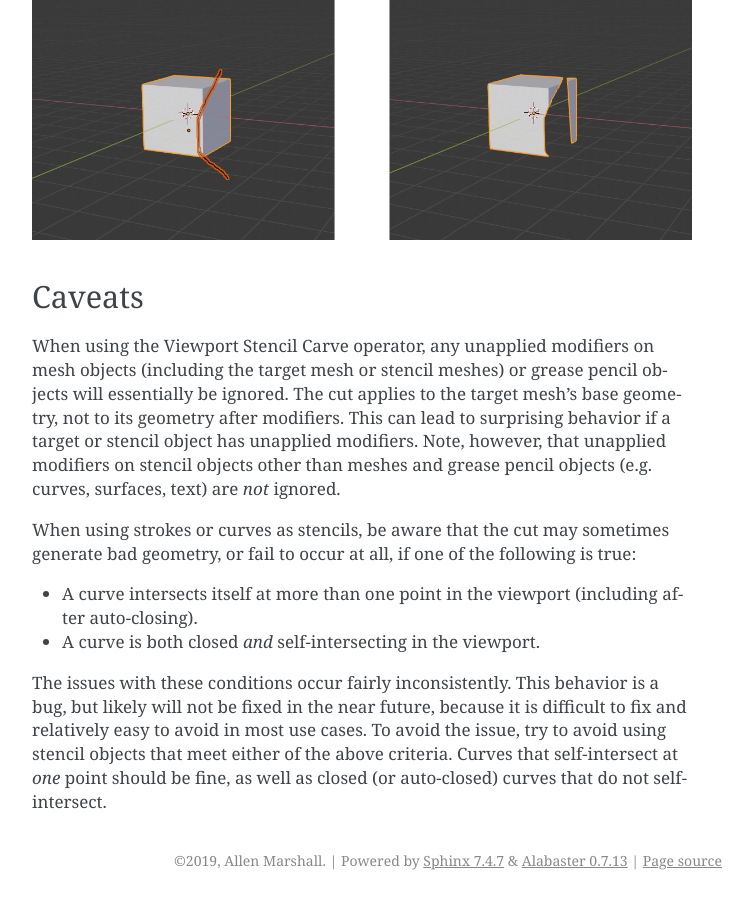
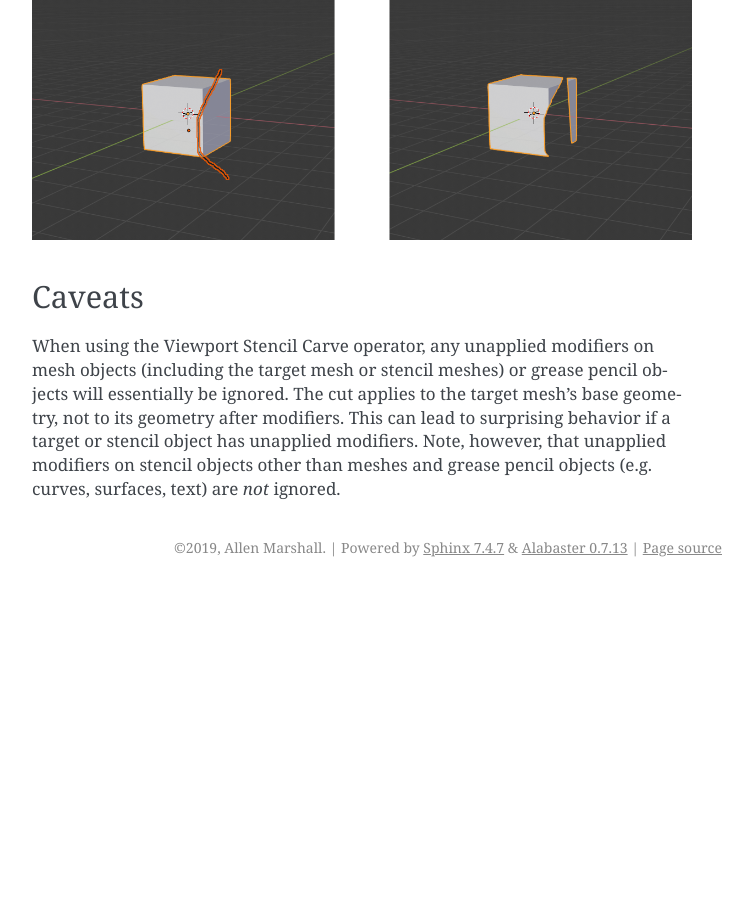
Before and after one commit to allen-marshall/blender-view-carve, a Sphinx documentation site: the page built from docs/usage.rst, in a window 1280 px wide and 900 px high, scrolled down 2494 px. Shown: the whole window, without its empty margins (388-1141 px from the left). Built offline with Sphinx 7.4.7, drawn with Linux system fonts in a browser that asks for light colours; after the commit the page ends 3081 px from its top, so only the background shows below that.

Commit message:
Removed an obsolete caveat in the documentation.

```diff
--- a/docs/usage.rst
+++ b/docs/usage.rst
@@ -74,14 +74,3 @@ stencil meshes) or grease pencil objects will essentially be ignored. The cut ap
 geometry, not to its geometry after modifiers. This can lead to surprising behavior if a target or stencil object has
 unapplied modifiers. Note, however, that unapplied modifiers on stencil objects other than meshes and grease pencil
 objects (e.g. curves, surfaces, text) are *not* ignored.
-
-When using strokes or curves as stencils, be aware that the cut may sometimes generate bad geometry, or fail to occur at
-all, if one of the following is true:
-
-- A curve intersects itself at more than one point in the viewport (including after auto-closing).
-- A curve is both closed *and* self-intersecting in the viewport.
-
-The issues with these conditions occur fairly inconsistently. This behavior is a bug, but likely will not be fixed in
-the near future, because it is difficult to fix and relatively easy to avoid in most use cases. To avoid the issue, try
-to avoid using stencil objects that meet either of the above criteria. Curves that self-intersect at *one* point should
-be fine, as well as closed (or auto-closed) curves that do not self-intersect.
```
